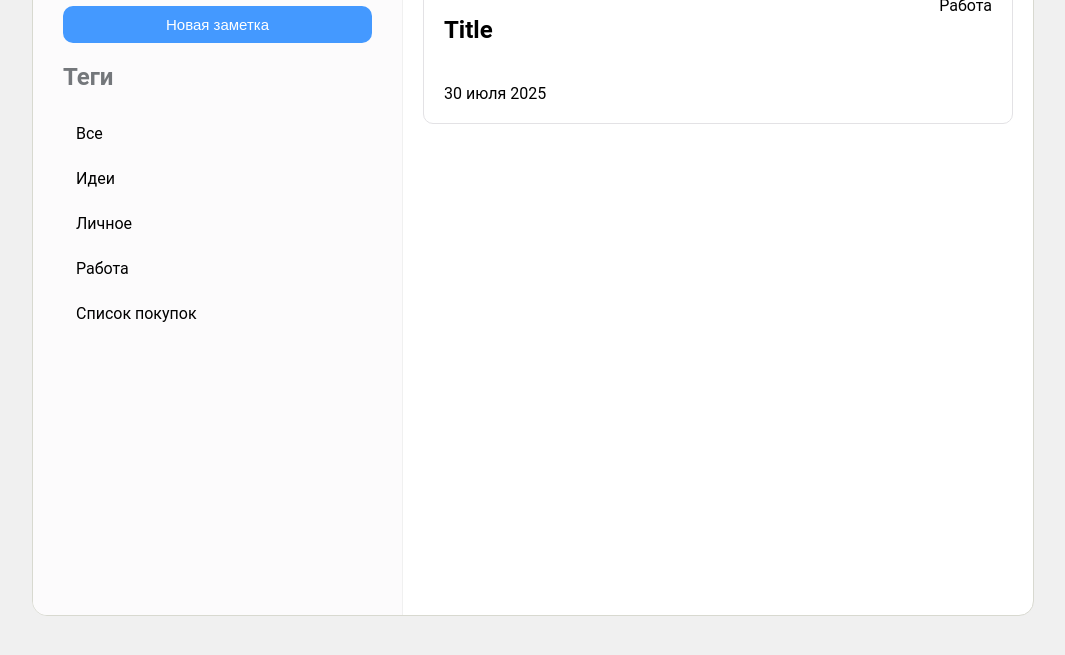
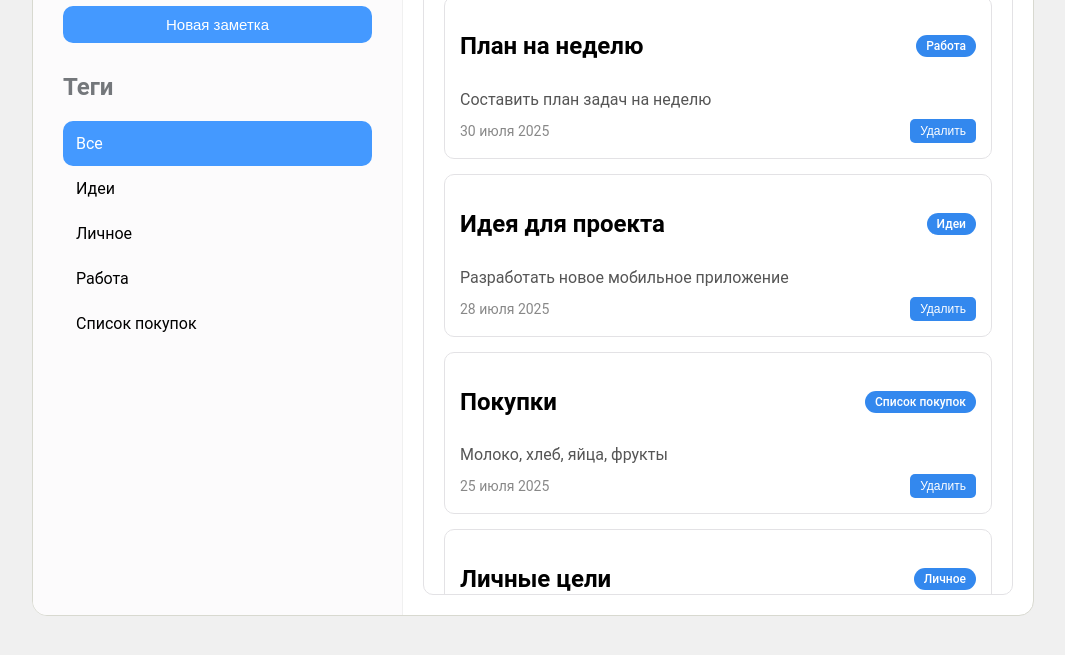
Before and after one commit to qwertast/site2, a plain HTML site: page index.html in a window 1280 px wide. Shown: the part 145-800 px from the top of the page, without its empty margins (107-1172 px from the left). Drawn offline with Linux system fonts and the light colour scheme.

Commit message:
доделал

```diff
--- a/index.html
+++ b/index.html
@@ -1,42 +1,34 @@
 <!DOCTYPE html>
-<html lang="en">
+<html lang="ru">
 <head>
     <meta charset="UTF-8">
     <meta name="viewport" content="width=device-width, initial-scale=1.0">
     <link rel="stylesheet" href="style.css">
-    <title>Document</title>
+    <title>Мои заметки</title>
 </head>
 <body>
     <div class="wrapper">
         <div class="menu">
             <h1 class="menu__title">Мои заметки</h1>
-            <button class="menu__button">Новая заметка</button>
+            <button class="menu__button" id="newNoteBtn">Новая заметка</button>
             <h2 class="spisok">Теги</h2>
-            <div class="spisok__item">Все</div>
-            <div class="spisok__item">Идеи</div>
-            <div class="spisok__item">Личное</div>
-            <div class="spisok__item">Работа</div>
-            <div class="spisok__item">Список покупок</div>
+            <div class="spisok__item active" data-tag="all">Все</div>
+            <div class="spisok__item" data-tag="ideas">Идеи</div>
+            <div class="spisok__item" data-tag="personal">Личное</div>
+            <div class="spisok__item" data-tag="work">Работа</div>
+            <div class="spisok__item" data-tag="shopping">Список покупок</div>
         </div>
         <div class="content">
             <div class="search">
-                <input type="text" class="input" placeholder="Поиск">
-                <button class="search__button"></button>
+                <input type="text" class="input" id="searchInput" placeholder="Поиск">
+                <button class="search__button" id="searchBtn"></button>
             </div>
-            <div class="zadachi">
-                <div class="zadachi__item">
-                    <div class="zadachi__item-top">
-                        <span><h2>Title</h2></span>
-                        <span>Работа</span>
-                    </div>
-                    <div class="zadachi__item-down">
-                        <span>30 июля 2025</span>
-                    </div>
-                </div>
+            <div class="zadachi" id="notesContainer">
+                <!-- Заметки будут появляться здесь -->
             </div>
         </div>
-
     </div>
 
+    <script src="script.js"></script>
 </body>
 </html>
--- /dev/null
+++ b/script.js
@@ -0,0 +1,170 @@
+// 📦 ХРАНИЛИЩЕ ДЛЯ ЗАМЕТОК
+let notes = [
+    { id: 1, title: "План на неделю", content: "Составить план задач на неделю", tag: "work", date: "30 июля 2025" },
+    { id: 2, title: "Идея для проекта", content: "Разработать новое мобильное приложение", tag: "ideas", date: "28 июля 2025" },
+    { id: 3, title: "Покупки", content: "Молоко, хлеб, яйца, фрукты", tag: "shopping", date: "25 июля 2025" },
+    { id: 4, title: "Личные цели", content: "Начать заниматься спортом 3 раза в неделю", tag: "personal", date: "22 июля 2025" }
+];
+
+// 🎯 ДИСПЕТЧЕРЫ - КТО ЗА ЧТО ОТВЕЧАЕТ
+let currentTag = 'all';        // 📍 Какой тег выбран сейчас
+let currentSearch = '';        // 🔍 Что ищем в поиске
+
+// 🎛️ НАХОДИМ ВСЕ КНОПКИ И ПОЛЯ НА СТРАНИЦЕ
+const notesContainer = document.getElementById('notesContainer');
+const newNoteBtn = document.getElementById('newNoteBtn');
+const tagItems = document.querySelectorAll('.spisok__item');
+const searchInput = document.getElementById('searchInput');
+const searchBtn = document.getElementById('searchBtn');
+
+// 🚀 ЗАПУСК ДВИГАТЕЛЯ - КОГДА СТРАНИЦА ЗАГРУЗИЛАСЬ
+document.addEventListener('DOMContentLoaded', function() {
+    renderNotes(); // 📝 Сразу показываем все заметки
+
+    // 🏷️ ДЕЛАЕМ ТЕГИ "ЖИВЫМИ" - реагируют на нажатия
+    tagItems.forEach(item => {
+        item.addEventListener('click', function() {
+            // 🎨 Убираем подсветку у всех тегов
+            tagItems.forEach(i => i.classList.remove('active'));
+            // 🔵 Подсвечиваем выбранный тег
+            this.classList.add('active');
+
+            // 📍 Запоминаем какой тег выбрали
+            currentTag = this.getAttribute('data-tag');
+            // 🔄 Перерисовываем заметки
+            renderNotes();
+        });
+    });
+
+    // ➕ КНОПКА "НОВАЯ ЗАМЕТКА"
+    newNoteBtn.addEventListener('click', createNewNote);
+
+    // 🔍 КНОПКА ПОИСКА
+    searchBtn.addEventListener('click', performSearch);
+
+    // ⌨️ ПОИСК ПРИ НАЖАТИИ ENTER
+    searchInput.addEventListener('keyup', function(event) {
+        if (event.key === 'Enter') {
+            performSearch();
+        }
+    });
+});
+
+// 🎨 ФУНКЦИЯ "ХУДОЖНИК" - ПОКАЗЫВАЕТ ЗАМЕТКИ НА ЭКРАНЕ
+function renderNotes() {
+    // 🧹 ОЧИЩАЕМ ЭКРАН - убираем старые заметки
+    notesContainer.innerHTML = '';
+
+    // 🔍 ФИЛЬТРУЕМ ЗАМЕТКИ - какие показывать?
+    const filteredNotes = notes.filter(note => {
+        // ✅ Проверяем тег: "все" или совпадает с выбранным
+        const matchesTag = currentTag === 'all' || note.tag === currentTag;
+
+        // 🔎 Проверяем поиск: пустой или есть совпадение
+        const matchesSearch = currentSearch === '' ||
+            note.title.toLowerCase().includes(currentSearch.toLowerCase()) ||
+            note.content.toLowerCase().includes(currentSearch.toLowerCase());
+
+        // 🎯 Показываем заметку только если прошла оба фильтра
+        return matchesTag && matchesSearch;
+    });
+
+    // 📭 ЕСЛИ ЗАМЕТОК НЕТ - показываем сообщение
+    if (filteredNotes.length === 0) {
+        notesContainer.innerHTML = '<div class="no-notes">Заметок не найдено</div>';
+        return;
+    }
+
+    // 🎨 ДЛЯ КАЖДОЙ ЗАМЕТКИ СОЗДАЕМ "КАРТОЧКУ"
+    filteredNotes.forEach(note => {
+        const noteElement = document.createElement('div');
+        noteElement.className = 'zadachi__item';
+        noteElement.setAttribute('data-id', note.id);
+
+        // 📝 ЗАПОЛНЯЕМ КАРТОЧКУ ИНФОРМАЦИЕЙ
+        noteElement.innerHTML = `
+            <div class="zadachi__item-top">
+                <h2>${note.title}</h2>
+                <span class="tag-${note.tag}">${getTagName(note.tag)}</span>
+            </div>
+            <div class="zadachi__item-content">
+                ${note.content}
+            </div>
+            <div class="zadachi__item-down">
+                <span>${note.date}</span>
+                <button class="delete-btn" data-id="${note.id}">Удалить</button>
+            </div>
+        `;
+
+        // 📤 ДОБАВЛЯЕМ КАРТОЧКУ НА СТРАНИЦУ
+        notesContainer.appendChild(noteElement);
+    });
+
+    // 🗑️ ДЕЛАЕМ КНОПКИ УДАЛЕНИЯ "ЖИВЫМИ"
+    document.querySelectorAll('.delete-btn').forEach(btn => {
+        btn.addEventListener('click', function() {
+            const noteId = parseInt(this.getAttribute('data-id'));
+            deleteNote(noteId);
+        });
+    });
+}
+
+// 🌍 ФУНКЦИЯ "ПЕРЕВОДЧИК" - английские теги в русские
+function getTagName(tag) {
+    const tagNames = {
+        'all': 'Все',
+        'ideas': 'Идеи',
+        'personal': 'Личное',
+        'work': 'Работа',
+        'shopping': 'Список покупок'
+    };
+    return tagNames[tag] || tag;
+}
+
+// ✨ ФУНКЦИЯ "ВОЛШЕБНАЯ КНОПКА" - СОЗДАЕТ НОВУЮ ЗАМЕТКУ
+function createNewNote() {
+    // 🗣️ СПРАШИВАЕМ У ПОЛЬЗОВАТЕЛЯ
+    const title = prompt('Введите заголовок заметки:');
+    if (!title) return; // ❌ Если отменили - выходим
+
+    const content = prompt('Введите содержание заметки:');
+    if (!content) return; // ❌ Если отменили - выходим
+
+    const tag = prompt('Выберите тег (work, ideas, personal, shopping):', 'work');
+
+    // ✅ ПРОВЕРЯЕМ - правильный ли тег ввели?
+    const validTags = ['work', 'ideas', 'personal', 'shopping'];
+    const finalTag = validTags.includes(tag) ? tag : 'work';
+
+    // 🏗️ СОЗДАЕМ НОВУЮ ЗАМЕТКУ
+    const newNote = {
+        id: Date.now(), // 🆔 Уникальный номер (текущее время)
+        title: title,   // 📌 Заголовок
+        content: content, // 📝 Текст
+        tag: finalTag,  // 🏷️ Тег
+        date: new Date().toLocaleDateString('ru-RU', {
+            day: 'numeric',
+            month: 'long',
+            year: 'numeric'
+        }) // 📅 Дата в русском формате
+    };
+
+    notes.unshift(newNote); // 📥 Добавляем в НАЧАЛО списка
+    renderNotes();          // 🔄 Перерисовываем экран
+}
+
+// 🗑️ ФУНКЦИЯ "УБОРЩИК" - УДАЛЯЕТ ЗАМЕТКИ
+function deleteNote(noteId) {
+    // ❓ СПРАШИВАЕМ ПОДТВЕРЖДЕНИЕ
+    if (confirm('Вы уверены, что хотите удалить эту заметку?')) {
+        // ✅ Если "Да" - убираем заметку из списка
+        notes = notes.filter(note => note.id !== noteId);
+        renderNotes(); // 🔄 Перерисовываем экран
+    }
+}
+
+// 🔍 ФУНКЦИЯ "ДЕТЕКТИВ" - ИЩЕТ ЗАМЕТКИ
+function performSearch() {
+    currentSearch = searchInput.value.trim(); // 🕵️‍♂️ Что ищем?
+    renderNotes(); // 🔄 Показываем результат поиска
+}
--- a/style.css
+++ b/style.css
@@ -21,10 +21,10 @@ body{
     background: #fcfbfc;
     border-right: 1px solid #f0f0f0;
     padding: 30px;
+    overflow-y: auto;
 }
 .menu__title{
     text-align: center;
-
 }
 .menu__button{
     background: #4499FF;
@@ -34,12 +34,18 @@ body{
     border-radius: 10px;
     width: 100%;
     font-size: 15px;
+    cursor: pointer;
+    transition: background 0.3s;
+}
+.menu__button:hover {
+    background: #3388EE;
 }
 .input{
     border: 1px solid #D8D9D0;
-    padding: 5px 5px;
-    flex-grow: 1;border:1px solid #D8D9D0;
+    padding: 10px;
+    flex-grow: 1;
     border-radius: 10px;
+    font-size: 14px;
 }
 .search{
     display: flex;
@@ -52,34 +58,160 @@ body{
     margin: 0;
     border: none;
     background: #4499FF url(./photo/Vector.svg) no-repeat;
-
     border-radius: 10px;
     background-position: center;
     justify-content: flex-end;
+    cursor: pointer;
+    transition: background-color 0.3s;
+}
+.search__button:hover {
+    background-color: #3388EE;
 }
 .content{
     padding: 20px;
+    display: flex;
+    flex-direction: column;
+    height: 100%;
+    box-sizing: border-box;
+    overflow: hidden; /* Добавлено для правильной работы скролла */
 }
 .spisok{
-    color: #74777b
+    color: #74777b;
+    margin-top: 30px;
 }
 .spisok__item{
     padding: 13px;
     font-size: medium;
     border-radius: 10px;
+    cursor: pointer;
+    transition: all 0.3s;
 }
 .spisok__item:hover{
     box-shadow: 0 4px 20px #f4f4f4;
     border-radius: 10px;
     background: #f4f4f4;
 }
+.spisok__item.active {
+    background: #4499FF;
+    color: white;
+}
 .zadachi{
     border: 1px solid #e3e2e5;
     border-radius: 10px;
     padding: 20px;
+    flex-grow: 1;
+    overflow-y: auto; /* Включен скролл */
+    max-height: calc(100% - 80px);
+    display: flex;
+    flex-direction: column;
+    gap: 15px;
+}
+.zadachi__item{
+    border: 1px solid #e3e2e5;
+    border-radius: 10px;
+    padding: 15px;
+    transition: box-shadow 0.3s;
+    background: white;
+    flex-shrink: 0; /* Заметки не сжимаются */
+}
+.zadachi__item:hover {
+    box-shadow: 0 4px 10px rgba(0,0,0,0.1);
 }
 .zadachi__item-top{
     display: flex;
     justify-content: space-between;
-    margin-bottom: 20px;
+    margin-bottom: 10px;
+    align-items: center;
 }
+.zadachi__item-content {
+    margin-bottom: 10px;
+    color: #555;
+}
+.zadachi__item-down{
+    display: flex;
+    justify-content: space-between;
+    align-items: center;
+    font-size: 14px;
+    color: #888;
+}
+.delete-btn {
+    background: #3388EE;
+    color: white;
+    border: none;
+    padding: 5px 10px;
+    border-radius: 5px;
+    cursor: pointer;
+    font-size: 12px;
+}
+.delete-btn:hover {
+    background: #2266CC;
+}
+.no-notes {
+    text-align: center;
+    color: #888;
+    padding: 40px;
+    font-style: italic;
+}
+.tag-work {
+    background: #3388EE;
+    color: white;
+    padding: 4px 10px;
+    border-radius: 12px;
+    font-size: 12px;
+    font-weight: 500;
+}
+.tag-ideas {
+    background: #3388EE;
+    color: white;
+    padding: 4px 10px;
+    border-radius: 12px;
+    font-size: 12px;
+    font-weight: 500;
+}
+.tag-personal {
+    background: #3388EE;
+    color: white;
+    padding: 4px 10px;
+    border-radius: 12px;
+    font-size: 12px;
+    font-weight: 500;
+}
+.tag-shopping {
+    background: #3388EE;
+    color: white;
+    padding: 4px 10px;
+    border-radius: 12px;
+    font-size: 12px;
+    font-weight: 500;
+}
+
+/* Стили для красивого скроллбара */
+.zadachi::-webkit-scrollbar {
+    width: 8px;
+}
+.zadachi::-webkit-scrollbar-track {
+    background: #f1f1f1;
+    border-radius: 4px;
+}
+.zadachi::-webkit-scrollbar-thumb {
+    background: #c1c1c1;
+    border-radius: 4px;
+}
+.zadachi::-webkit-scrollbar-thumb:hover {
+    background: #a8a8a8;
+}
+
+.menu::-webkit-scrollbar {
+    width: 6px;
+}
+.menu::-webkit-scrollbar-track {
+    background: #f1f1f1;
+    border-radius: 3px;
+}
+.menu::-webkit-scrollbar-thumb {
+    background: #c1c1c1;
+    border-radius: 3px;
+}
+.menu::-webkit-scrollbar-thumb:hover {
+    background: #a8a8a8;
+}
```
